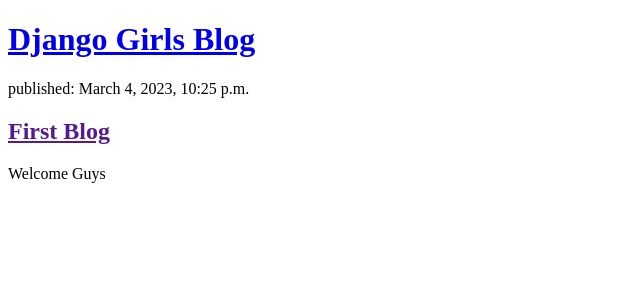
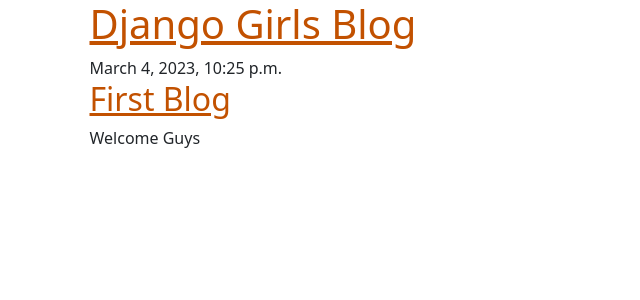
Before and after one commit to yashasvini144/Django, a Django app: page / in a window 1280 px wide. Shown: the top 300 px of the page, without its empty margins (0-640 px from the left). Run offline with Django 4.2, Linux system fonts and the light colour scheme; data comes from the database, SQL or seed files in the repository.

Commit message:
base.html

```diff
--- /dev/null
+++ b/blog/static/css/blog.css
@@ -0,0 +1,7 @@
+h1 a, h2 a {
+    color: #C25100;
+}
+
+body {
+    padding-left: 15px;
+}
--- /dev/null
+++ b/blog/templates/blog/base.html
@@ -0,0 +1,25 @@
+{% load static %}
+<!DOCTYPE html>
+<html>
+	<head>
+		<title>Django Girls blog</title>
+		<link rel="stylesheet" href="https://cdn.jsdelivr.net/npm/bootstrap@5.1.3/dist/css/bootstrap.min.css" integrity="sha384-1BmE4kWBq78iYhFldvKuhfTAU6auU8tT94WrHftjDbrCEXSU1oBoqyl2QvZ6jIW3" crossorigin="anonymous">
+		<link href='//fonts.googleapis.com/css?family=Lobster&subset=latin,latin-ext' rel='stylesheet' type='text/css'>
+		<link rel="stylesheet" href="{% static 'css/blog.css' %}">
+	</head>
+	<body>
+		<header class="page-header">
+			<div class="container">
+				<h1><a href="/">Django Girls Blog</a></h1>
+			</div>
+		  </header>
+		  <main class="container">
+			  <div class="row">
+				  <div class="col">
+				  {% block content %}
+				  {% endblock %}
+				  </div>
+			  </div>
+		  </main>
+	</body>
+</html>
--- a/blog/templates/blog/post_list.html
+++ b/blog/templates/blog/post_list.html
@@ -1,20 +1,13 @@
-<!DOCTYPE html>
-<html>
-    <head>
-        <title>Django Girls blog</title>
-    </head>
-    <body>
-        <header>
-            <h1><a href="/">Django Girls Blog</a></h1>
-        </header>
+{% extends 'blog/base.html' %}
 
-        {% for post in posts %}
-        <article>
-            <time>published: {{ post.published_date }}</time>
+{% block content %}
+    {% for post in posts %}
+        <article class="post">
+            <time class="date">
+                {{ post.published_date }}
+            </time>
             <h2><a href="">{{ post.title }}</a></h2>
             <p>{{ post.text|linebreaksbr }}</p>
         </article>
-        {% endfor %}
-
-    </body>
-</html>
+    {% endfor %}
+{% endblock %}
```
